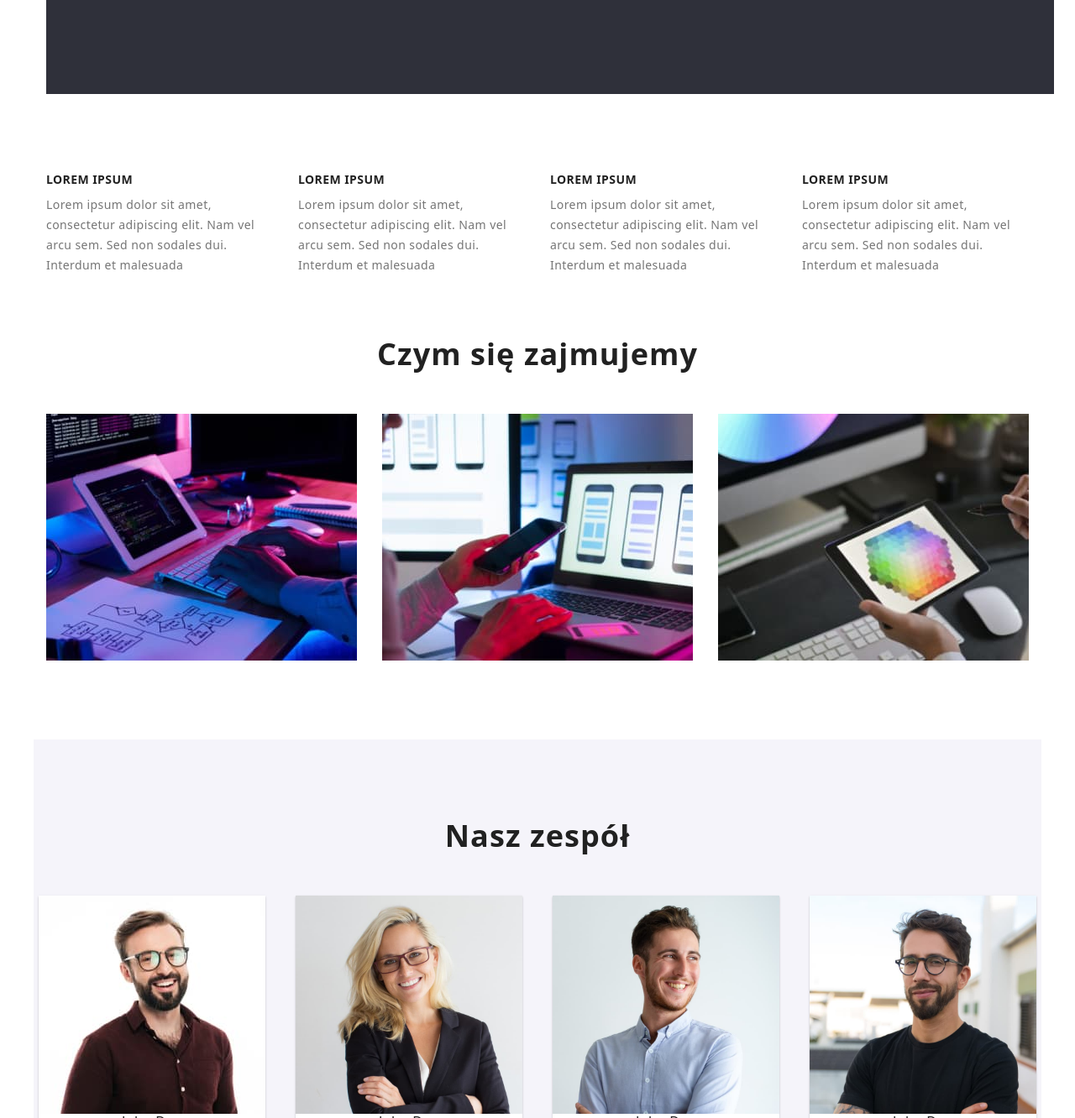
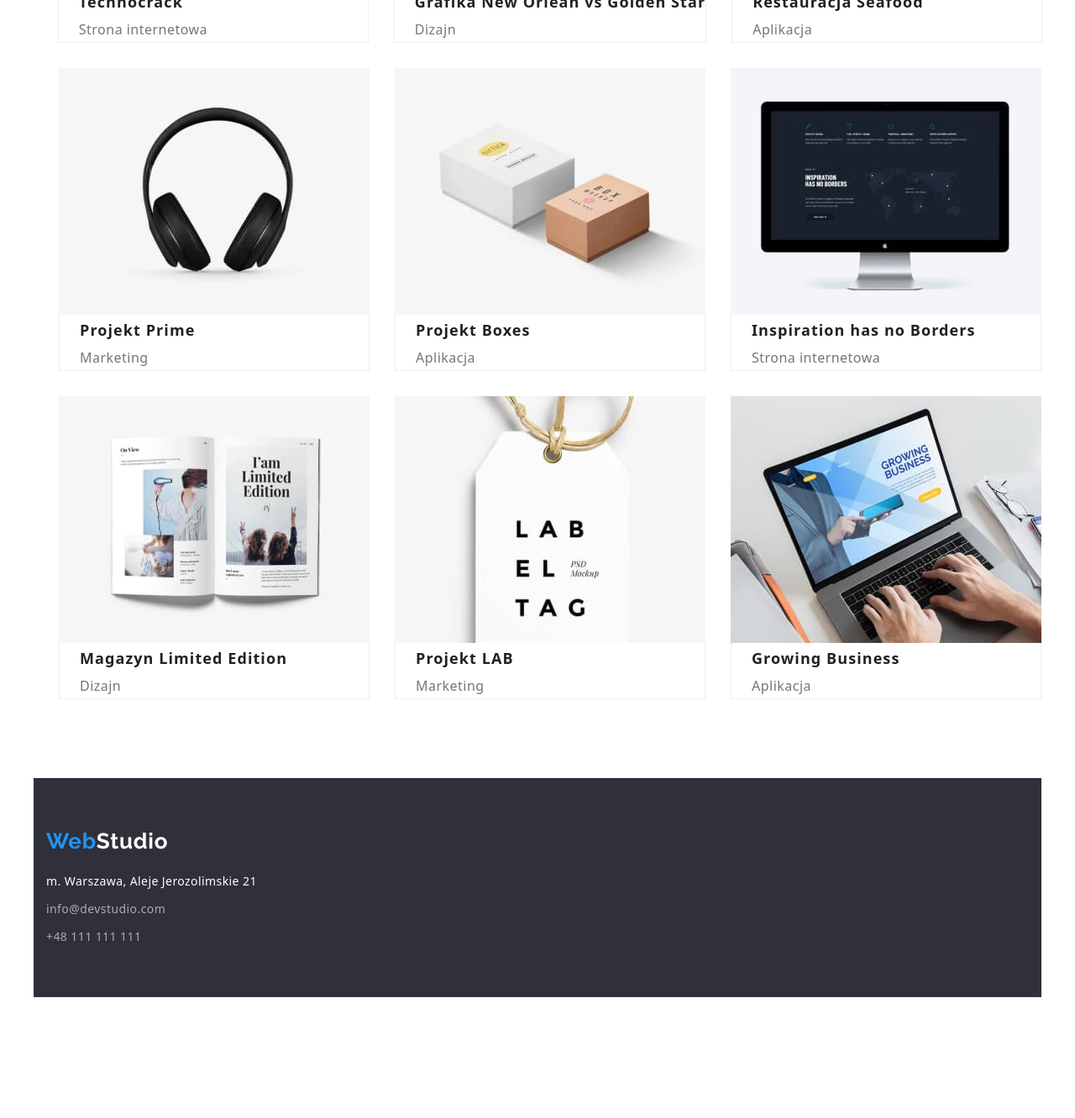
Before and after one commit to Krytianf06/goit-markup-hw-03, a plain HTML site: page index.html in a window 1280 px wide. Shown: the part 569-1901 px from the top of the page at 84% size. After the commit the page ends 1757 px from the top, so only its background shows below. Drawn offline with Linux system fonts and the light colour scheme.

Commit message:
Update index.html

```diff
--- a/index.html
+++ b/index.html
@@ -52,97 +52,98 @@
             </div>
         </div>
     </header>
-
     <main>
-        <!--Hero-->
-        <section class="hero">
-            <div class="container">
-                <div class="hero-title">
-                    <h1 class="hero-title-item">EFEKTYWNE ROZWIĄZANIA DLA WASZEGO BIZNESU</h1>
-                    <div class="button-item">
-                        <button class="hero-button klops" type="button">Zamów usługe</button>
-                    </div>
-
-                </div>
-            </div>
-            <!--first center-->
-            <div>
-                <ul class="hero-text container">
+        <!--page filter-->
+        <section class="container">
+            <div class="section-button">
+                <ul class="list-button">
                     <li>
-                        <h3 class="hero-text-title">LOREM IPSUM</h3>
-                        <p class="hero-text-item">Lorem ipsum dolor sit amet, consectetur adipiscing elit. Nam vel arcu sem. Sed non sodales
-                             dui. Interdum et malesuada</p>
-                    </li>
-                    <li>
-                            <h3 class="hero-text-title">LOREM IPSUM</h3>
-                            <p class="hero-text-item">Lorem ipsum dolor sit amet, consectetur adipiscing elit. Nam vel arcu sem. Sed non sodales
-                              dui. Interdum et malesuada</p>
-                    </li>
-                    <li>
-                         <h3 class="hero-text-title">LOREM IPSUM</h3>
-                         <p class="hero-text-item">Lorem ipsum dolor sit amet, consectetur adipiscing elit. Nam vel arcu sem. Sed non sodales
-                             dui. Interdum et malesuada</p>
-                    </li>
-                     <li>
-                        <h3 class="hero-text-title">LOREM IPSUM</h3>
-                         <p class="hero-text-item">Lorem ipsum dolor sit amet, consectetur adipiscing elit. Nam vel arcu sem. Sed non sodales
-                              dui. Interdum et malesuada</p>
+                        <button class="button-selection" type="button">Wszystkie</button>
+                        <button class="button-selection" type="button">Strony</button>
+                        <button class="button-selection" type="button">Aplikacje</button>
+                        <button class="button-selection" type="button">Dizajn</button>
+                        <button class="button-selection" type="button">Marketing</button>
                     </li>
                 </ul>
             </div>
-
         </section>
-        <!--End hero-->
+        <!--End page filter-->
         <!--what we do-->
-        <section class="section">
-            <div class="container">
-                <h2 class="text-picture-title">Czym się zajmujemy</h2>
-                <div>
-                    <ul class="images">
-                        <li>
-                            <img src="images/programming_on_the_tablet.jpg" alt="programowanie na tablecie" width="370" height="294">
+        <section class="container">
+            <div class="pictures-list">
+                <ul class="activities">
+                    <li class="activities-item">
+                        <img class="activities-pictures" src="images/laptop.jpg" alt="laptop" width="370" height="294">
+                        <div class="activities-signature">
+                            <h3 class="activities-title">Technocrack</h3>
+                            <p class="activities-services">Strona internetowa</p>
+                        </div>
                     </li>
-                        <li>
-                            <img src="images/application_development.jpg" alt="tworzenie aplikacji" width="370" height="294">
+                    <li class="activities-item">
+                        <img class="activities-pictures" src="images/clash_of_basketball_players.jpg" alt="clash of basketball players" width="370"
+                            height="294">
+                        <div class="activities-signature">
+                            <h3 class="activities-title">Grafika New Orlean vs Golden Star</h3>
+                            <p class="activities-services">Dizajn</p>
+                        </div>
                     </li>
-                        <li>
-                            <img src="images/color_palette_on_the_tablet.jpg" alt="paleta barw na tablecie" width="370" height="294">
+                    <li class="activities-item">
+                        <img class="activities-pictures" src="images/seafood_restaurant_logo.jpg" alt="seafood restaurant logo" width="370"
+                            height="294">
+                        <div class="activities-signature">
+                            <h3 class="activities-title">Restauracja Seafood</h3>
+                            <p class="activities-services">Aplikacja</p>
+                        </div>
+                    </li>
+                    <li class="activities-item">
+                        <img class="activities-pictures" src="images/black_headset.jpg" alt="black headset" width="370" height="294">
+                        <div class="activities-signature">
+                            <h3 class="activities-title">Projekt Prime</h3>
+                            <p class="activities-services">Marketing</p>
+                        </div>
+                    </li>
+                    <li class="activities-item">
+                        <img class="activities-pictures" src="images/two_boxes.jpg" alt="two boxes" width="370" height="294">
+                        <div class="activities-signature">
+                            <h3 class="activities-title">Projekt Boxes</h3>
+                            <p class="activities-services">Aplikacja</p>
+                        </div>
+                    </li>
+                    <li class="activities-item">
+                        <img class="activities-pictures" src="images/monitor_with_text.jpg" alt="monitor with text" width="370" height="294">
+                        <div class="activities-signature">
+                            <h3 class="activities-title">Inspiration has no Borders</h3>
+                            <p class="activities-services">Strona internetowa</p>
+                        </div>
+                    </li>
+                    <li class="activities-item">
+                        <img class="activities-pictures" src="images/magazine.jpg" alt="advertising magazine" width="370" height="294">
+                        <div class="activities-signature">
+                            <h3 class="activities-title">Magazyn Limited Edition</h3>
+                            <p class="activities-services">Dizajn</p>
+                        </div>
+                    </li>
+                    <li class="activities-item">
+                        <img class="activities-pictures" src="images/white_label.jpg" alt="white label" width="370" height="294">
+                        <div class="activities-signature">
+                            <h3 class="activities-title">Projekt LAB</h3>
+                            <p class="activities-services">Marketing</p>
+                        </div>
+                    </li>
+                    <li class="activities-item">
+                        <img class="activities-pictures" src="images/writing_on_a_laptop.jpg" alt="writing on a laptop" width="370" height="294">
+                        <div class="activities-signature">
+                            <h3 class="activities-title">Growing Business</h3>
+                            <p class="activities-services">Aplikacja</p>
+                        </div>
                     </li>
                 </ul>
             </div>
-            </div>
         </section>
-        <!--end what we do-->
-        <!--end first center-->
-        <!--Our team-->
-        <section class="container section-color">
-            <h2 class="team-title">Nasz zespół</h2>
-            <ul class="team-name-list">
-                <li>
-                    <img class="team-picture" src="images/product_designer.jpg" alt="Product Designer" width="270" height="260">
-                    <h3 class="text-team-name">John Doe</h3>
-                    <p class="text-team-name-item">Product Designer</p>
-                </li>
-                <li>
-                    <img class="team-picture" src="images/frontend_developer.jpg" alt="Frontend Developer" width="270" height="260">
-                    <h3 class="text-team-name">John Doe</h3>
-                    <p class="text-team-name-item">Frontend Developer</p>
-                </li>
-                <li>
-                    <img class="team-picture" src="images/marketing.jpg" alt="Marketing" width="270" height="260">
-                    <h3 class="text-team-name">John Doe</h3>
-                    <p class="text-team-name-item">Marketing</p>
-                </li>
-                <li>
-                    <img class="team-picture" src="images/ul_designer.jpg" alt="UI Designer" width="270" height="260">
-                    <h3 class="text-team-name">John Doe</h3>
-                    <p class="text-team-name-item">UI Designer</p>
-                </li>
-            </ul>
-        </section>
-        <!--end - Our team-->
+        <!--end - what we do-->
     </main>
-    <footer class="footer container">
+    <footer class="footer-color">
+        <div class="footer container">
             <section closs="footer-color">
                 <address class="footer-adress" id="contact">
                     <a class="footer-logo" href="index.html"><span>Web</span>Studio</a>
@@ -159,6 +160,7 @@
                     </ul>
                 </address>
             </section>
+        </div>
     </footer>
 </body>
 </html>
```
Lines whose indentation alone changed are shown as unchanged.
